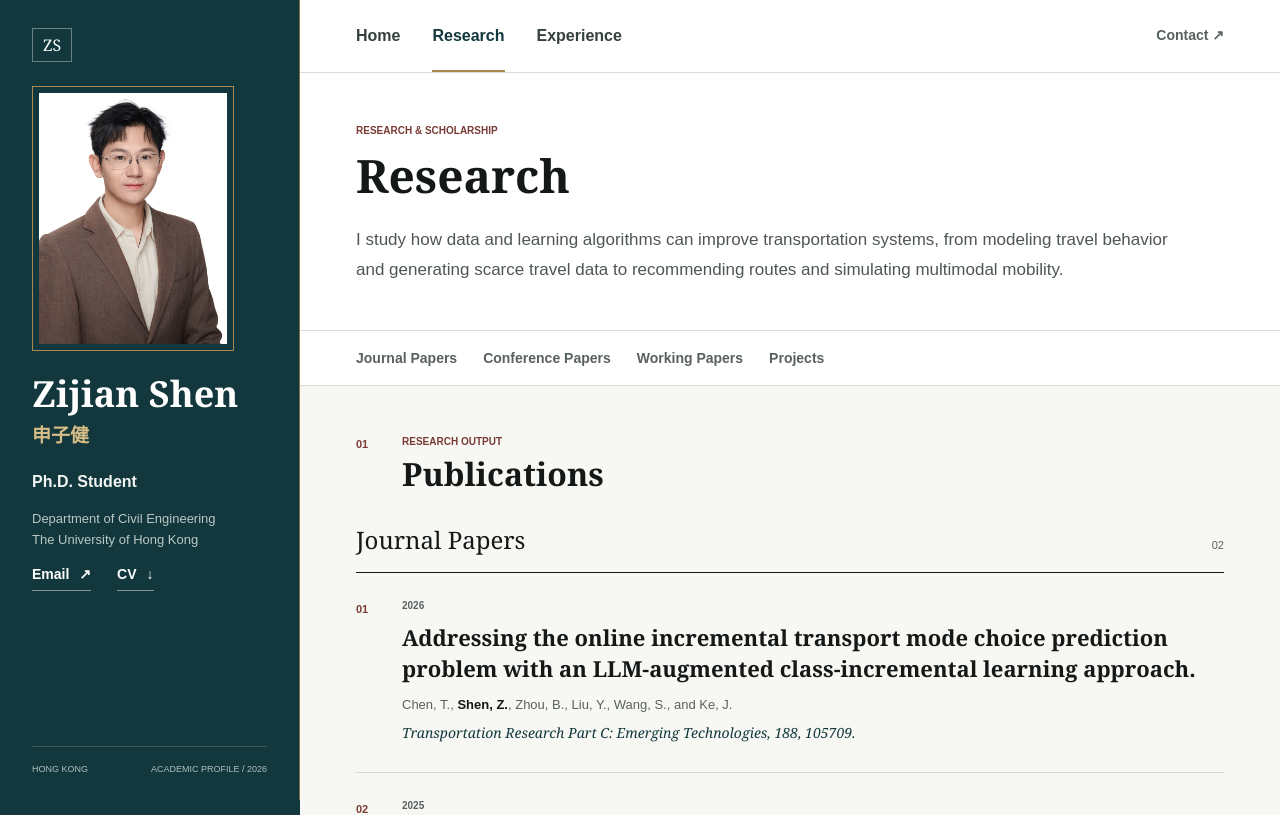
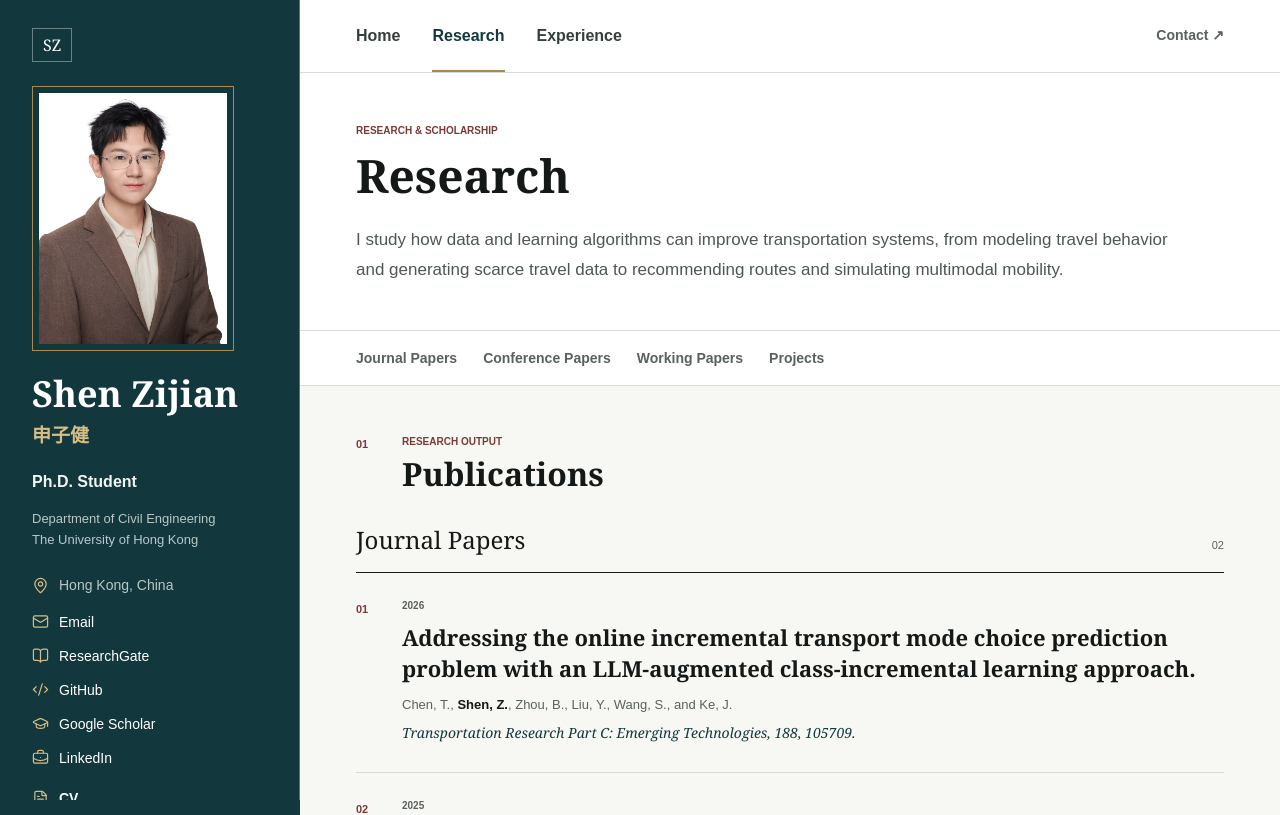
Before and after one commit to Shen-Zijian/Shen-Zijian.github.io, a Next.js app: page /research in a window 1280 px wide. Shown: the top 815 px of the page. Built offline with nearby package versions, Linux system fonts and the light colour scheme.

Commit message:
Add complete academic and professional contact links

```diff
--- a/app/components/site-frame.tsx
+++ b/app/components/site-frame.tsx
@@ -1,5 +1,55 @@
 /* eslint-disable @next/next/no-html-link-for-pages -- Static pages use full document navigation. */
 import type { ReactNode } from "react";
+import {
+  BookOpen,
+  BriefcaseBusiness,
+  CodeXml,
+  FileText,
+  GraduationCap,
+  Mail,
+  MapPin,
+} from "lucide-react";
+
+const profileLinks = [
+  { label: "Email", href: "mailto:shenzj@connect.hku.hk", icon: Mail },
+  {
+    label: "ResearchGate",
+    href: "https://www.researchgate.net/profile/Zijian-Shen-4",
+    icon: BookOpen,
+  },
+  { label: "GitHub", href: "https://github.com/Shen-Zijian", icon: CodeXml },
+  {
+    label: "Google Scholar",
+    href: "https://scholar.google.com/citations?user=JTVGGt0AAAAJ&hl=en",
+    icon: GraduationCap,
+  },
+  {
+    label: "LinkedIn",
+    href: "https://www.linkedin.com/in/zijian-shen-622005415/",
+    icon: BriefcaseBusiness,
+  },
+];
+
+function ProfileLinks({ fullEmail = false }: { fullEmail?: boolean }) {
+  return (
+    <ul className="profile-links">
+      {profileLinks.map(({ label, href, icon: Icon }) => (
+        <li key={label}>
+          <a
+            href={href}
+            target={href.startsWith("https:") ? "_blank" : undefined}
+            rel={href.startsWith("https:") ? "noopener noreferrer" : undefined}
+          >
+            <Icon size={17} strokeWidth={1.7} aria-hidden="true" />
+            <span>
+              {fullEmail && label === "Email" ? "shenzj@connect.hku.hk" : label}
+            </span>
+          </a>
+        </li>
+      ))}
+    </ul>
+  );
+}
 
 const navigation = [
   { label: "Home", href: "/" },
@@ -21,8 +71,8 @@ export function SiteFrame({
       </a>
       <aside className="identity-panel" aria-label="Profile">
         <div className="identity-inner">
-          <a className="monogram" href="/" aria-label="Zijian Shen home">
-            ZS
+          <a className="monogram" href="/" aria-label="Shen Zijian home">
+            SZ
           </a>
           <figure className="portrait-frame">
             {/* A static image keeps the portrait portable across both hosting providers. */}
@@ -31,13 +81,13 @@ export function SiteFrame({
               src="/zijian-shen-portrait.jpg"
               width="720"
               height="960"
-              alt="Portrait of Zijian Shen"
+              alt="Portrait of Shen Zijian"
               fetchPriority="high"
             />
           </figure>
           <div className="identity-copy">
             <a className="identity-name" href="/">
-              Zijian Shen
+              Shen Zijian
             </a>
             <p className="chinese-name" lang="zh-Hans">
               申子健
@@ -49,16 +99,23 @@ export function SiteFrame({
               The University of Hong Kong
             </p>
           </div>
-          <div className="identity-actions" aria-label="Profile links">
-            <a href="mailto:shenzj@connect.hku.hk">
-              Email <span aria-hidden="true">↗</span>
-            </a>
+          <address
+            className="identity-contact"
+            aria-label="Contact and academic profiles"
+          >
+            <p className="profile-location">
+              <MapPin size={17} strokeWidth={1.7} aria-hidden="true" />
+              <span>Hong Kong, China</span>
+            </p>
+            <ProfileLinks />
+          </address>
+          <div className="identity-actions" aria-label="Curriculum vitae">
             <a href="/Zijian_Shen_Academic_CV.pdf" download>
-              CV <span aria-hidden="true">↓</span>
+              <FileText size={17} strokeWidth={1.7} aria-hidden="true" /> CV
             </a>
           </div>
           <div className="identity-footer">
-            <span>Hong Kong</span>
+            <span>HKU</span>
             <span>Academic profile / 2026</span>
           </div>
         </div>
@@ -76,7 +133,7 @@ export function SiteFrame({
               </a>
             ))}
           </nav>
-          <a className="topbar-contact" href="mailto:shenzj@connect.hku.hk">
+          <a className="topbar-contact" href="#contact">
             Contact <span aria-hidden="true">↗</span>
           </a>
         </header>
@@ -86,18 +143,20 @@ export function SiteFrame({
             <p className="eyebrow">Get in touch</p>
             <h2>Contact</h2>
           </div>
-          <div className="contact-details">
-            <a href="mailto:shenzj@connect.hku.hk">
-              shenzj@connect.hku.hk <span aria-hidden="true">↗</span>
-            </a>
-            <p>
+          <address className="contact-details">
+            <p className="profile-location">
+              <MapPin size={17} strokeWidth={1.7} aria-hidden="true" />
+              <span>Hong Kong, China</span>
+            </p>
+            <p className="contact-affiliation">
               Department of Civil Engineering
               <br />
-              The University of Hong Kong, Hong Kong
+              The University of Hong Kong
             </p>
-          </div>
+            <ProfileLinks fullEmail />
+          </address>
           <div className="footer-line">
-            <span>© 2026 Zijian Shen</span>
+            <span>© 2026 Shen Zijian</span>
             <a href="#top">Back to top ↑</a>
           </div>
         </footer>
```
